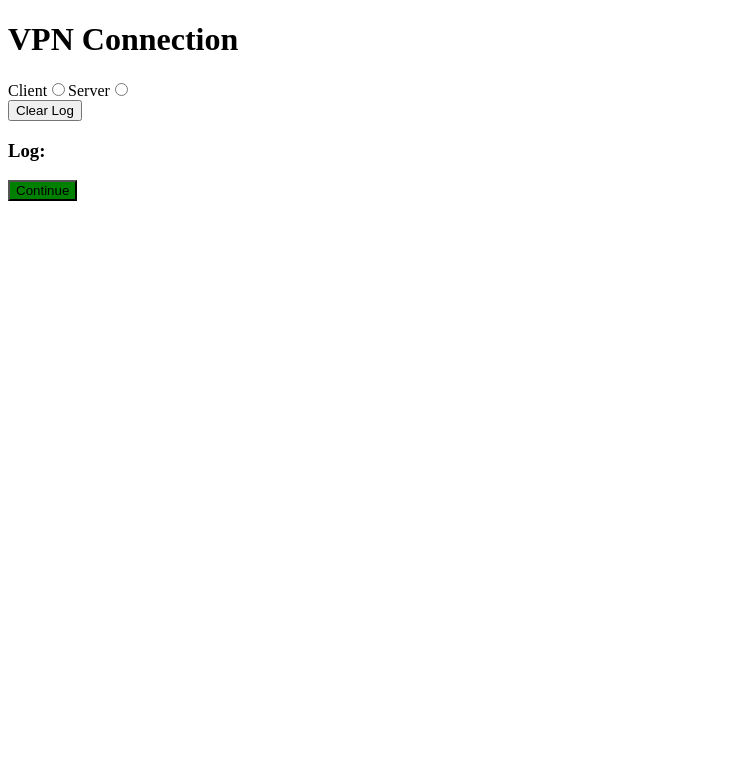
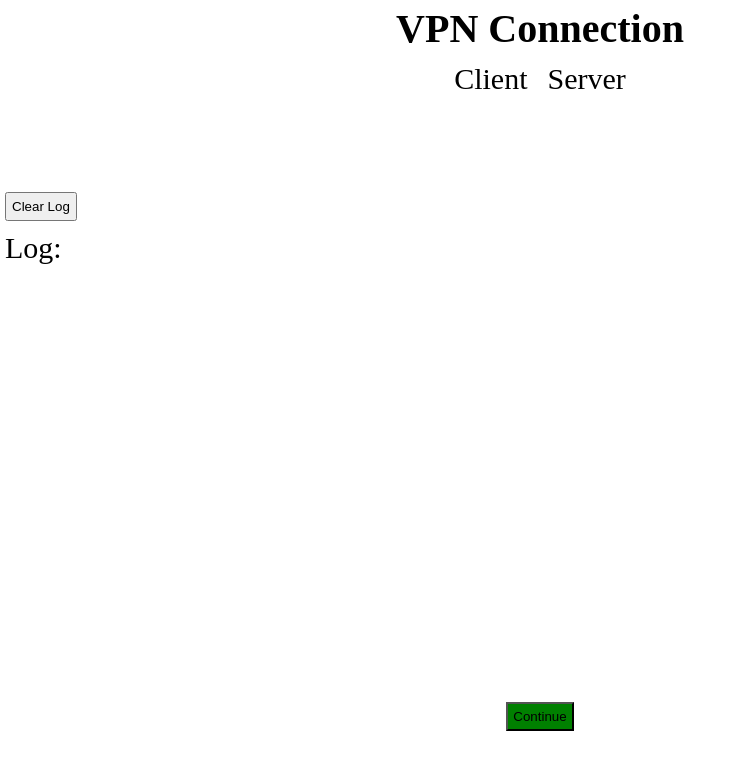
Before and after one commit to ryankoon/VPN, an Electron app: page public/index.html in a window 1080 px wide. Shown: the whole page, without its empty margins (0-740 px from the left). Drawn offline with nearby package versions, Linux system fonts and the light colour scheme.

Commit message:
improve style

```diff
--- a/public/script.js
+++ b/public/script.js
@@ -338,18 +338,8 @@ var ModeSelect = function (_React$Component3) {
                 "div",
                 null,
                 React.createElement(
-                    "h3",
-                    null,
-                    this.state.mode
-                ),
-                React.createElement(
                     "div",
                     { onChange: this.handleIPChange },
-                    React.createElement(
-                        "label",
-                        { htmlFor: "client" },
-                        "Client"
-                    ),
                     React.createElement("input", {
                         id: "client",
                         type: "radio",
@@ -359,8 +349,8 @@ var ModeSelect = function (_React$Component3) {
                     }),
                     React.createElement(
                         "label",
-                        { htmlFor: "server" },
-                        "Server"
+                        { htmlFor: "client" },
+                        "Client"
                     ),
                     React.createElement("input", {
                         id: "server",
@@ -368,7 +358,17 @@ var ModeSelect = function (_React$Component3) {
                         value: "SERVER MODE",
                         checked: this.state.mode === 'SERVER MODE',
                         onChange: this.handleModeChange
-                    })
+                    }),
+                    React.createElement(
+                        "label",
+                        { htmlFor: "server" },
+                        "Server"
+                    )
+                ),
+                React.createElement(
+                    "h3",
+                    null,
+                    this.state.mode
                 )
             );
         }
--- a/public/src/script.js
+++ b/public/src/script.js
@@ -261,9 +261,7 @@ class ModeSelect extends React.Component {
     render() {
         return (
             <div>
-                <h3>{this.state.mode}</h3>
                 <div onChange={this.handleIPChange}>
-                    <label htmlFor="client">Client</label>
                     <input
                         id="client"
                         type="radio"
@@ -271,7 +269,7 @@ class ModeSelect extends React.Component {
                         checked={this.state.mode === 'CLIENT MODE'}
                         onChange={this.handleModeChange}
                     />
-                    <label htmlFor="server">Server</label>
+                    <label htmlFor="client">Client</label>
                     <input
                         id="server"
                         type="radio"
@@ -279,7 +277,9 @@ class ModeSelect extends React.Component {
                         checked={this.state.mode === 'SERVER MODE'}
                         onChange={this.handleModeChange}
                     />
+                    <label htmlFor="server">Server</label>
                 </div>
+                <h3>{this.state.mode}</h3>
             </div>
         )
     }
--- a/public/styles.css
+++ b/public/styles.css
@@ -1,3 +1,72 @@
+* {
+    margin: 0;
+    padding: 0;
+}
+
+body {
+    display: flex;
+    flex-direction: column;
+    align-items: center;
+    justify-items: center;
+}
+
+h1 {
+    font: bold 40px solid black;
+    margin: 5px;
+}
+
+h2 {
+    font: 35px solid grey;
+    margin: 5px;
+}
+
+h3 {
+    font: 30px solid black;
+    margin: 5px;
+}
+
+label {
+    font: 30px solid black;
+    margin: 5px;
+    padding: 5px;
+}
+
+input {
+    margin: 10px;
+    padding: 5px;
+}
+input[type="radio"]:checked + label {
+    background-color: grey;
+    border-radius: 10px;
+}
+
+input[type="radio"] {
+    display: none;
+}
+
+button {
+    margin: 5px;
+    padding: 5px;
+}
+
+#select {
+    height: 100px;
+    margin: 5px;
+}
+#content {
+    margin: 5px;
+}
+#send {
+    margin: 5px;
+}
+#logs {
+    width: 100%;
+    height: 500px;
+}
+#container-step {
+    margin: 10px;
+}
+
 #continue-btn {
     background-color: green;
 }
```
